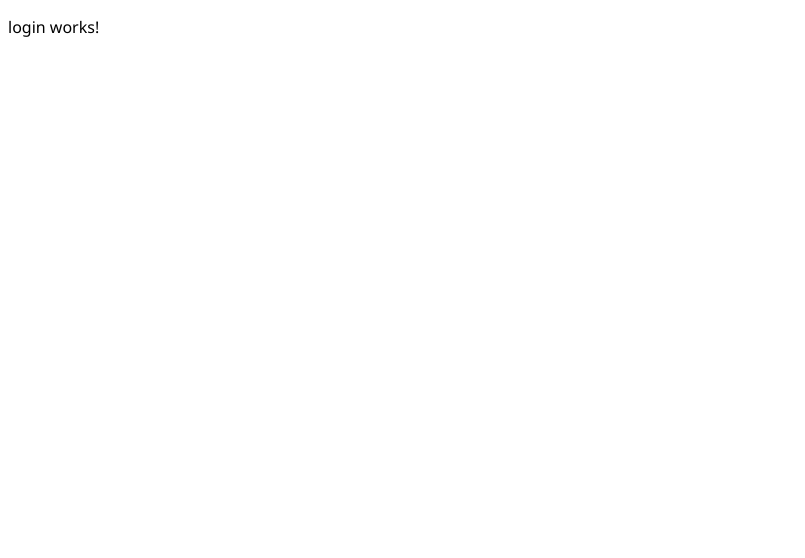
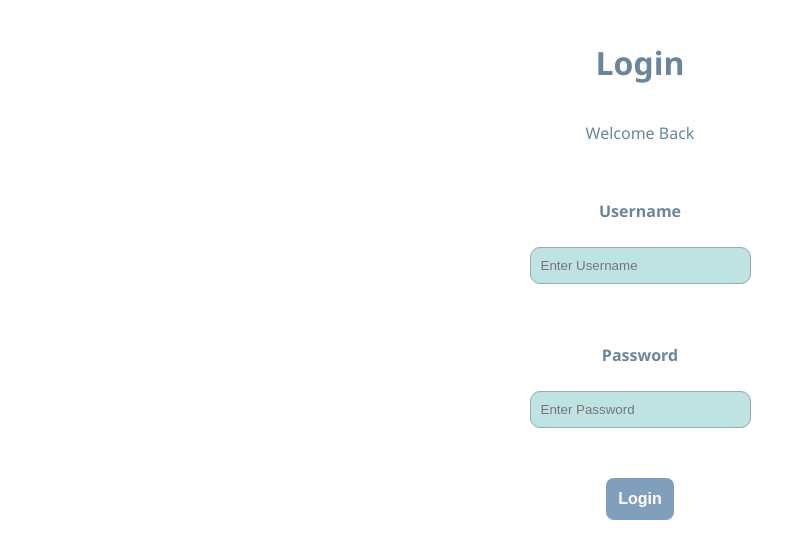
Before and after one commit to kam-stand/MiniBay, an Angular app in the folder minibay-angular/: page /login in a window 1280 px wide. Shown: the top 558 px of the page, without its empty margins (0-805 px from the left). Built offline with nearby package versions, Linux system fonts and the light colour scheme.

Commit message:
created login and signup page, need to create backend

```diff
--- a/minibay-angular/src/app/login/login.css
+++ b/minibay-angular/src/app/login/login.css
@@ -0,0 +1,121 @@
+/* Color palette:
+   #bfe2e3  (lightest)
+   #b4d2d8
+   #95a7b8
+   #7f9fbd
+   #69869c  (darkest)
+*/
+
+.login-container {
+    display: flex;
+    justify-content: center;
+    flex-direction: column;
+    margin: 10px;
+    padding: 10px;
+}
+
+.header {
+    display: flex;
+    justify-content: center;
+    flex-direction: column;
+    align-items: center;
+    color: #69869c;
+}
+
+.login-form {
+    display: flex;
+    justify-content: center;
+    align-items: center;
+    align-content: center;
+    gap: 10px;
+    margin: 10px;
+    gap: 10px;
+    flex-direction: column;
+}
+
+.info {
+    display: flex;
+    justify-content: space-evenly;
+    gap: 10px;
+    flex-direction: column;
+    align-items: center;
+    align-content: center;
+}
+
+.info-user {
+    display: flex;
+    justify-content: center;
+    align-items: center;
+    flex-direction: column;
+    margin: 10px;
+    padding: 10px;
+}
+.info-user label{
+    margin-bottom: 15px;
+    color: #69869c;
+    font-weight: bold;
+    border: none;
+    padding: 10px;
+
+}
+
+.info-pass {
+
+
+    display: flex;
+    justify-content: center;
+    align-items: center;
+    flex-direction: column;
+    margin: 10px;
+    padding: 10px;
+}
+
+.info-pass label {
+     margin-bottom: 15px;
+    color: #69869c;
+    font-weight: bold;
+    border: none;
+    padding: 10px;
+}
+
+.info-btn {
+
+    display: flex;
+    justify-content: center;
+    align-items: center;
+    flex-direction: column;
+    margin: 10px;
+    padding: 10px;
+}
+
+
+.login-form input {
+    width: 100%;
+    padding: 10px;
+    border-radius: 10px;
+    border: 1px solid #95a7b8;
+    background-color: #bfe2e3;
+}
+
+
+.login-form button {
+    width: 100%;
+    padding: 12px;
+    border: none;
+    border-radius: 8px;
+    background-color: #7f9fbd;
+    color: white;
+    font-size: 1rem;
+    font-weight: bold;
+    cursor: pointer;
+    transition: background-color 0.3s, transform 0.2s;
+}
+
+.login-form button:hover {
+    background-color: #69869c;
+    transform: translateY(-2px);
+}
+
+.login-form button:active {
+    transform: translateY(0);
+}
--- a/minibay-angular/src/app/login/login.html
+++ b/minibay-angular/src/app/login/login.html
@@ -1 +1,39 @@
-<p>login works!</p>
+<div class="login-container">
+    <div class="header">
+        <h1>Login</h1>
+        <div>
+            <p>Welcome Back</p>
+        </div>
+    </div>
+    <div class="login-form">
+        <form (submit)="submitLogin($event)">
+            <div class="info">
+
+
+                <div class="info-user">
+                    <label for="username"><b>Username</b></label>
+
+                        <input type="text" placeholder="Enter Username" name="username" required
+                        [(ngModel)]="loginRequest.username">
+
+
+                </div>
+
+                <div class="info-pass">
+                    <label for="password"><b>Password</b></label>
+                    <input type="password" placeholder="Enter Password" name="password" required
+                        [(ngModel)]="loginRequest.password">
+
+                </div>
+
+
+                <div class="info-btn">
+
+                    <button type="submit">Login</button>
+
+                </div>
+
+            </div>
+        </form>
+    </div>
+</div>
--- a/minibay-angular/src/app/login/login.ts
+++ b/minibay-angular/src/app/login/login.ts
@@ -1,11 +1,30 @@
 import { Component } from '@angular/core';
+import { FormsModule } from '@angular/forms';
 
+interface login {
+  username:string;
+  password:string;
+}
 @Component({
   selector: 'app-login',
-  imports: [],
+  standalone: true,
+  imports: [FormsModule],
   templateUrl: './login.html',
   styleUrl: './login.css'
 })
 export class Login {
 
+
+  loginRequest: login = {
+    username: '',
+    password: ''
+  }
+
+  submitLogin(event:Event) {
+    event.preventDefault();
+    console.log('Form submitted')
+    console.log('Password: ' + this.loginRequest.password);
+    console.log('Username ' + this.loginRequest.username);
+  }
+
 }
--- a/minibay-angular/src/app/signup/signup.css
+++ b/minibay-angular/src/app/signup/signup.css
@@ -0,0 +1,121 @@
+/* Color palette:
+   #bfe2e3  (lightest)
+   #b4d2d8
+   #95a7b8
+   #7f9fbd
+   #69869c  (darkest)
+*/
+
+.login-container {
+    display: flex;
+    justify-content: center;
+    flex-direction: column;
+    margin:5px;
+    padding: 10px;
+}
+
+.header {
+    display: flex;
+    justify-content: center;
+    flex-direction: column;
+    align-items: center;
+    color: #69869c;
+}
+
+.login-form {
+    display: flex;
+    justify-content: center;
+    align-items: center;
+    align-content: center;
+    gap: 10px;
+    margin:5px;
+    gap: 10px;
+    flex-direction: column;
+}
+
+.info {
+    display: flex;
+    justify-content: space-evenly;
+    gap: 10px;
+    flex-direction: column;
+    align-items: center;
+    align-content: center;
+}
+
+.info-user {
+    display: flex;
+    justify-content: center;
+    align-items: center;
+    flex-direction: column;
+    margin:5px;
+    padding: 10px;
+}
+.info-user label{
+    margin-bottom: 15px;
+    color: #69869c;
+    font-weight: bold;
+    border: none;
+    padding: 10px;
+
+}
+
+.info-pass {
+
+
+    display: flex;
+    justify-content: center;
+    align-items: center;
+    flex-direction: column;
+    margin:5px;
+    padding: 10px;
+}
+
+.info-pass label {
+     margin-bottom: 15px;
+    color: #69869c;
+    font-weight: bold;
+    border: none;
+    padding: 10px;
+}
+
+.info-btn {
+
+    display: flex;
+    justify-content: center;
+    align-items: center;
+    flex-direction: column;
+    margin:5px;
+    padding: 10px;
+}
+
+
+.login-form input {
+    width: 100%;
+    padding: 10px;
+    border-radius: 10px;
+    border: 1px solid #95a7b8;
+    background-color: #bfe2e3;
+}
+
+
+.login-form button {
+    width: 100%;
+    padding: 12px;
+    border: none;
+    border-radius: 8px;
+    background-color: #7f9fbd;
+    color: white;
+    font-size: 1rem;
+    font-weight: bold;
+    cursor: pointer;
+    transition: background-color 0.3s, transform 0.2s;
+}
+
+.login-form button:hover {
+    background-color: #69869c;
+    transform: translateY(-2px);
+}
+
+.login-form button:active {
+    transform: translateY(0);
+}
--- a/minibay-angular/src/app/signup/signup.html
+++ b/minibay-angular/src/app/signup/signup.html
@@ -1 +1,58 @@
-<p>signup works!</p>
+<div class="login-container">
+    <div class="header">
+        <h1>Signup</h1>
+        <div>
+            <p>Register with information below</p>
+        </div>
+    </div>
+    <div class="login-form">
+        <form (submit)="submitLogin($event)">
+            <div class="info">
+
+
+                <div class="info-user">
+                    <label for="username"><b>Username</b></label>
+
+                    <input type="text" placeholder="Enter Username" name="username" required
+                        [(ngModel)]="signupRequest.username">
+
+
+                </div>
+
+
+                <div class="info-user">
+                    <label for="email"><b>Email</b></label>
+
+                    <input type="text" placeholder="Enter email" name="email" required
+                        [(ngModel)]="signupRequest.email">
+
+                </div>
+
+
+                <div class="info-user">
+                    <label for="email"><b>Phone Number</b></label>
+
+                    <input type="text" placeholder="Phone Number" name="phone" required
+                        [(ngModel)]="signupRequest.phonenumer">
+
+                </div>
+
+
+                <div class="info-pass">
+                    <label for="password"><b>Password</b></label>
+                    <input type="password" placeholder="Enter Password" name="password" required
+                        [(ngModel)]="signupRequest.password">
+
+                </div>
+
+
+                <div class="info-btn">
+
+                    <button type="submit">Signup</button>
+
+                </div>
+
+            </div>
+        </form>
+    </div>
+</div>
--- a/minibay-angular/src/app/signup/signup.ts
+++ b/minibay-angular/src/app/signup/signup.ts
@@ -1,11 +1,35 @@
 import { Component } from '@angular/core';
+import { FormsModule } from '@angular/forms';
 
+interface signup {
+  username:string;
+  email:string;
+  password:string;
+  phonenumer: string;
+}
 @Component({
   selector: 'app-signup',
-  imports: [],
+  imports: [FormsModule],
   templateUrl: './signup.html',
   styleUrl: './signup.css'
 })
 export class Signup {
 
+
+   signupRequest: signup = {
+    username: '',
+    password: '',
+    email: '',
+    phonenumer: ''
+  }
+
+  submitLogin(event:Event) {
+    event.preventDefault();
+    console.log('Form submitted')
+    console.log('Username ' + this.signupRequest.username);
+    console.log('Email: ' + this.signupRequest.email);
+    console.log('Phone number ' + this.signupRequest.phonenumer);
+    console.log('Password: ' + this.signupRequest.password);
+  }
+
 }
```
